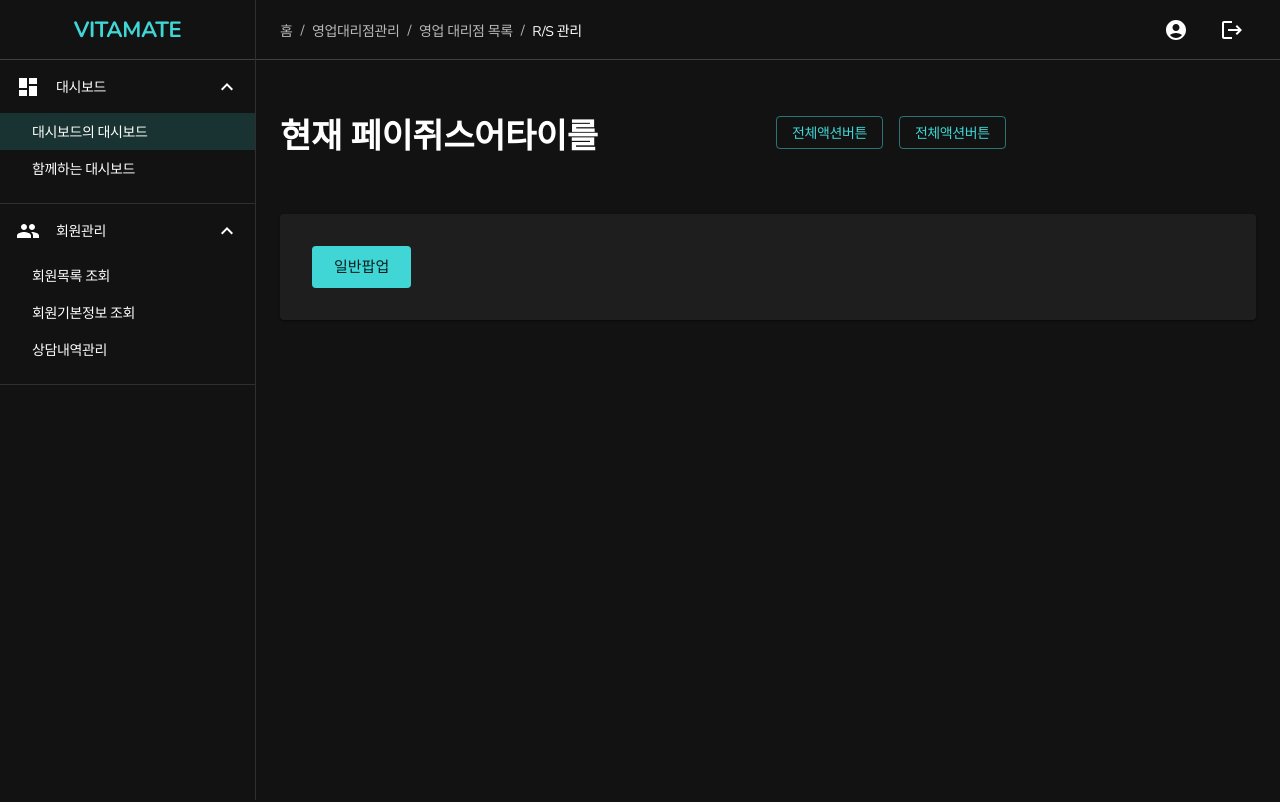
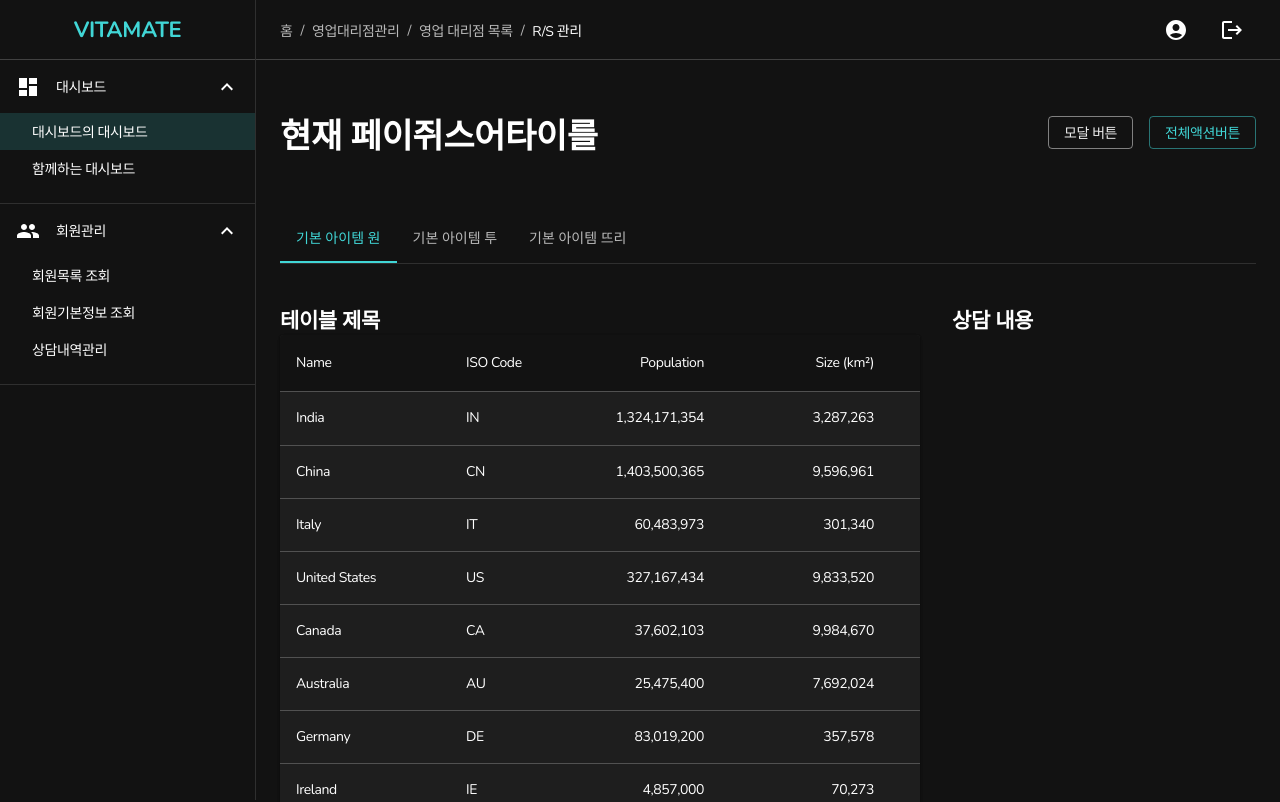
Before and after one commit to iduk/mui-admin, a Next.js app: page / in a window 1280 px wide. Shown: the top 802 px of the page. Built offline with nearby package versions, Linux system fonts and the light colour scheme.

Commit message:
feat 하위페이지 탭레이아웃

```diff
--- /dev/null
+++ b/components/DataTable.js
@@ -0,0 +1,115 @@
+import * as React from 'react'
+import Paper from '@mui/material/Paper'
+import Table from '@mui/material/Table'
+import TableBody from '@mui/material/TableBody'
+import TableCell from '@mui/material/TableCell'
+import TableContainer from '@mui/material/TableContainer'
+import TableHead from '@mui/material/TableHead'
+import TablePagination from '@mui/material/TablePagination'
+import TableRow from '@mui/material/TableRow'
+
+const columns = [
+  { id: 'name', label: 'Name', minWidth: 170 },
+  { id: 'code', label: 'ISO\u00a0Code', minWidth: 100 },
+  {
+    id: 'population',
+    label: 'Population',
+    minWidth: 170,
+    align: 'right',
+    format: (value) => value.toLocaleString('en-US'),
+  },
+  {
+    id: 'size',
+    label: 'Size\u00a0(km\u00b2)',
+    minWidth: 170,
+    align: 'right',
+    format: (value) => value.toLocaleString('en-US'),
+  },
+  {
+    id: 'density',
+    label: 'Density',
+    minWidth: 170,
+    align: 'right',
+    format: (value) => value.toFixed(2),
+  },
+]
+
+function createData(name, code, population, size) {
+  const density = population / size
+  return { name, code, population, size, density }
+}
+
+const rows = [
+  createData('India', 'IN', 1324171354, 3287263),
+  createData('China', 'CN', 1403500365, 9596961),
+  createData('Italy', 'IT', 60483973, 301340),
+  createData('United States', 'US', 327167434, 9833520),
+  createData('Canada', 'CA', 37602103, 9984670),
+  createData('Australia', 'AU', 25475400, 7692024),
+  createData('Germany', 'DE', 83019200, 357578),
+  createData('Ireland', 'IE', 4857000, 70273),
+  createData('Mexico', 'MX', 126577691, 1972550),
+  createData('Japan', 'JP', 126317000, 377973),
+  createData('France', 'FR', 67022000, 640679),
+  createData('United Kingdom', 'GB', 67545757, 242495),
+  createData('Russia', 'RU', 146793744, 17098246),
+  createData('Nigeria', 'NG', 200962417, 923768),
+  createData('Brazil', 'BR', 210147125, 8515767),
+]
+
+export default function StickyHeadTable() {
+  const [page, setPage] = React.useState(0)
+  const [rowsPerPage, setRowsPerPage] = React.useState(10)
+
+  const handleChangePage = (event, newPage) => {
+    setPage(newPage)
+  }
+
+  const handleChangeRowsPerPage = (event) => {
+    setRowsPerPage(+event.target.value)
+    setPage(0)
+  }
+
+  return (
+    <Paper sx={{ width: '100%', overflow: 'hidden' }}>
+      <TableContainer sx={{ maxHeight: 600 }}>
+        <Table stickyHeader aria-label="sticky table">
+          <TableHead>
+            <TableRow>
+              {columns.map((column) => (
+                <TableCell key={column.id} align={column.align} style={{ minWidth: column.minWidth }}>
+                  {column.label}
+                </TableCell>
+              ))}
+            </TableRow>
+          </TableHead>
+          <TableBody>
+            {rows.slice(page * rowsPerPage, page * rowsPerPage + rowsPerPage).map((row) => {
+              return (
+                <TableRow hover role="checkbox" tabIndex={-1} key={row.code}>
+                  {columns.map((column) => {
+                    const value = row[column.id]
+                    return (
+                      <TableCell key={column.id} align={column.align}>
+                        {column.format && typeof value === 'number' ? column.format(value) : value}
+                      </TableCell>
+                    )
+                  })}
+                </TableRow>
+              )
+            })}
+          </TableBody>
+        </Table>
+      </TableContainer>
+      <TablePagination
+        rowsPerPageOptions={[10, 25, 100]}
+        component="div"
+        count={rows.length}
+        rowsPerPage={rowsPerPage}
+        page={page}
+        onPageChange={handleChangePage}
+        onRowsPerPageChange={handleChangeRowsPerPage}
+      />
+    </Paper>
+  )
+}
--- a/components/Layout.js
+++ b/components/Layout.js
@@ -12,8 +12,13 @@
 import Grid from '@mui/material/Grid'
 import Container from '@mui/material/Container'
 import Button from '@mui/material/Button'
-import { maxWidth } from '@mui/system'
 import Stack from '@mui/material/Stack'
+import Divider from '@mui/material/Divider'
+import AlertDialog from '../components/AlertDialog'
+import DialogActions from '@mui/material/DialogActions'
+import DialogContent from '@mui/material/DialogContent'
+import DialogContentText from '@mui/material/DialogContentText'
+import DialogTitle from '@mui/material/DialogTitle'
 
 function Copyright() {
   return (
@@ -31,6 +36,14 @@
 
 export default function Index({ children }) {
   const [mobileOpen, setMobileOpen] = React.useState(false)
+  const [open, setOpen] = React.useState(false)
+
+  const handleClose = () => {
+    setOpen(false)
+  }
+  const handleClickOpen = () => {
+    setOpen(true)
+  }
 
   const handleDrawerToggle = () => {
     setMobileOpen(!mobileOpen)
@@ -53,10 +66,10 @@
                 현재 페이쥐스어타이를
               </Typography>
             </Grid>
-            <Grid item md={6} sx={{ textAlign: 'right' }}>
-              <Stack spacing={2} direction="row">
-                <Button variant="outlined">
-                  <Typography>전체액션버튼</Typography>
+            <Grid item md={6}>
+              <Stack spacing={2} direction="row" sx={{ justifyContent: 'end', alignItems: 'center' }}>
+                <Button variant="outlined" color="light" onClick={handleClickOpen}>
+                  <Typography>모달 버튼</Typography>
                 </Button>
                 <Button variant="outlined">
                   <Typography>전체액션버튼</Typography>
@@ -65,11 +78,28 @@
             </Grid>
           </Grid>
 
-          <Paper elevation={1} sx={{ p: 4 }}>
-            {children}
-          </Paper>
+          <Box>{children}</Box>
         </Container>
       </Box>
+
+      {/* dialog */}
+      <AlertDialog open={open} handleClose={handleClose} maxWidth={'xs'}>
+        {/* Title */}
+        <DialogTitle id="alert-dialog-title">제목은 이렇게</DialogTitle>
+
+        {/* Content */}
+        <DialogContent>
+          <DialogContentText id="alert-dialog-description">여따가 내용</DialogContentText>
+        </DialogContent>
+
+        {/* Buttons */}
+        <DialogActions>
+          <Button onClick={handleClose}>취소</Button>
+          <Button onClick={handleClose} autoFocus>
+            확인
+          </Button>
+        </DialogActions>
+      </AlertDialog>
     </Box>
   )
 }
--- a/pages/index.js
+++ b/pages/index.js
@@ -1,29 +1,19 @@
 import * as React from 'react'
+import Paper from '@mui/material/Paper'
 import Layout from '../components/Layout'
 import Button from '@mui/material/Button'
-import AlertDialog from '../components/AlertDialog'
-import DialogActions from '@mui/material/DialogActions'
-import DialogContent from '@mui/material/DialogContent'
-import DialogContentText from '@mui/material/DialogContentText'
-import DialogTitle from '@mui/material/DialogTitle'
 import PropTypes from 'prop-types'
 import Tabs from '@mui/material/Tabs'
 import Tab from '@mui/material/Tab'
 import Typography from '@mui/material/Typography'
 import Box from '@mui/material/Box'
+import Grid from '@mui/material/Grid'
 import theme from '../theme'
+import DataTable from '../components/DataTable'
 import { styled } from '@mui/material/styles'
 
 export default function Index() {
-  const [open, setOpen] = React.useState(false)
   const [value, setValue] = React.useState(0)
-
-  const handleClose = () => {
-    setOpen(false)
-  }
-  const handleClickOpen = () => {
-    setOpen(true)
-  }
 
   const handleChange = (event, newValue) => {
     setValue(newValue)
@@ -32,7 +22,7 @@
   return (
     <Layout>
       {/* Tabs */}
-      {/* <Box sx={{ width: '100%' }}>
+      <Box sx={{ width: '100%' }}>
         <Box sx={{ borderBottom: 1, borderColor: 'divider' }}>
           <Tabs value={value} onChange={handleChange} aria-label="기본탭">
             <Tab label="기본 아이템 원" {...a11yProps(0)} />
@@ -40,8 +30,9 @@
             <Tab label="기본 아이템 뜨리" {...a11yProps(2)} />
           </Tabs>
         </Box>
+        <Box sx={{ py: 2 }}>
           <TabPanel value={value} index={0}>
-          Item One
+            <PanelContent />
           </TabPanel>
           <TabPanel value={value} index={1}>
             Item Two
@@ -49,31 +40,31 @@
           <TabPanel value={value} index={2}>
             Item Three
           </TabPanel>
-      </Box> */}
+        </Box>
+      </Box>
+    </Layout>
+  )
+}
+
+function PanelContent() {
+  return (
     <div>
-        <Button variant="contained" color="primary" size="large" onClick={handleClickOpen}>
-          일반팝업
-        </Button>
-
-        <AlertDialog open={open} handleClose={handleClose} maxWidth={'xs'}>
-          {/* Title */}
-          <DialogTitle id="alert-dialog-title">제목은 이렇게</DialogTitle>
-
-          {/* Content */}
-          <DialogContent>
-            <DialogContentText id="alert-dialog-description">여따가 내용</DialogContentText>
-          </DialogContent>
-
-          {/* Buttons */}
-          <DialogActions>
-            <Button onClick={handleClose}>취소</Button>
-            <Button onClick={handleClose} autoFocus>
-              확인
-            </Button>
-          </DialogActions>
-        </AlertDialog>
+      <Grid container spacing={4}>
+        <Grid item md="8">
+          <Typography variant="headline" component="h2">
+            테이블 제목
+          </Typography>
+          <Paper elevation={1}>
+            <DataTable />
+          </Paper>
+        </Grid>
+        <Grid item md="4">
+          <Typography variant="headline" component="h2">
+            상담 내용
+          </Typography>
+        </Grid>
+      </Grid>
     </div>
-    </Layout>
   )
 }
 
--- a/theme.js
+++ b/theme.js
@@ -12,6 +12,9 @@
     },
     secondary: {
       main: '#323c4a',
+    },
+    light: {
+      main: '#eee',
     },
     // background: {
     //   default: '#111111',
```
Lines whose indentation alone changed are shown as unchanged.
